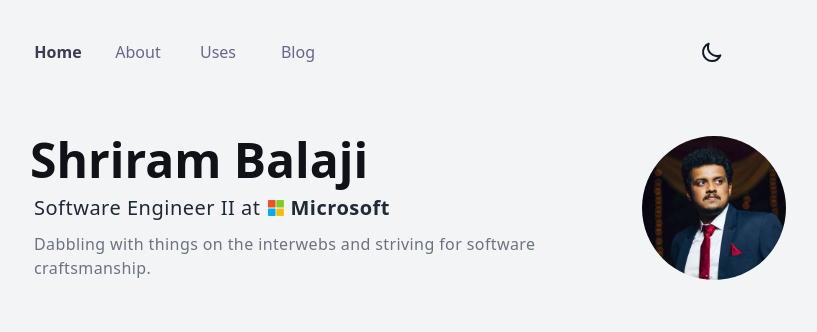
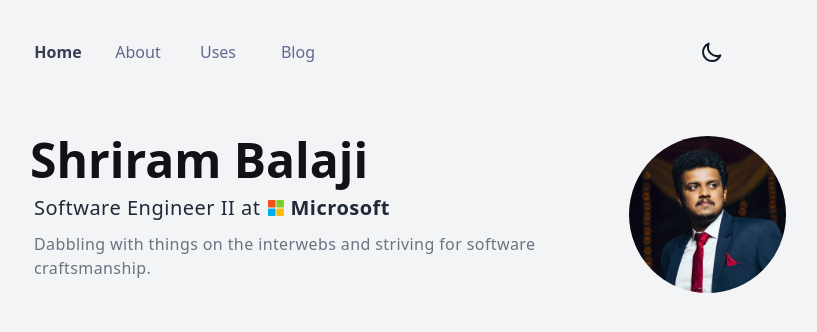
Before and after one commit to shrirambalaji/shrirambalaji.com, a Next.js app: page / in a window 1280 px wide. Shown: the top 332 px of the page, without its empty margins (238-1055 px from the left). Built offline with nearby package versions, Linux system fonts and the light colour scheme.

Commit message:
feat(styling): update styling of avatar, layout and theme switcher

```diff
--- a/components/Avatar.tsx
+++ b/components/Avatar.tsx
@@ -6,8 +6,8 @@ export const Avatar = ({ className }: { className: string }) => {
     <Image
       priority
       alt="Shriram Balaji"
-      height={180}
-      width={180}
+      height={200}
+      width={200}
       src="/images/avatar.jpg"
       className={cn("rounded-full", className)}
     />
--- a/components/Layout.tsx
+++ b/components/Layout.tsx
@@ -4,7 +4,7 @@ import { Navbar } from "./Navbar";
 export function Layout({ children }: PropsWithChildren<{}>): JSX.Element {
   return (
     <>
-      <div className="container mx-auto px-4 min-h-screen flex-col items-center justify-center">
+      <div className="container mx-auto min-h-screen flex-col items-center justify-center px-4">
         <Navbar />
         {children}
       </div>
--- a/components/ThemeSwitch.tsx
+++ b/components/ThemeSwitch.tsx
@@ -23,7 +23,7 @@ export const ThemeSwitch = (
       role="button"
       aria-label="Toggle Dark Mode"
       className={cn(
-        "text-current p-2 cursor-pointer hover:dark:bg-ghostindigo-800 hover:bg-ghostindigo-50 rounded-lg text-center",
+        "cursor-pointer rounded-lg p-2 text-center text-current hover:bg-ghostindigo-50 hover:dark:bg-ghostindigo-800",
         className
       )}
       tabIndex={0}
```
